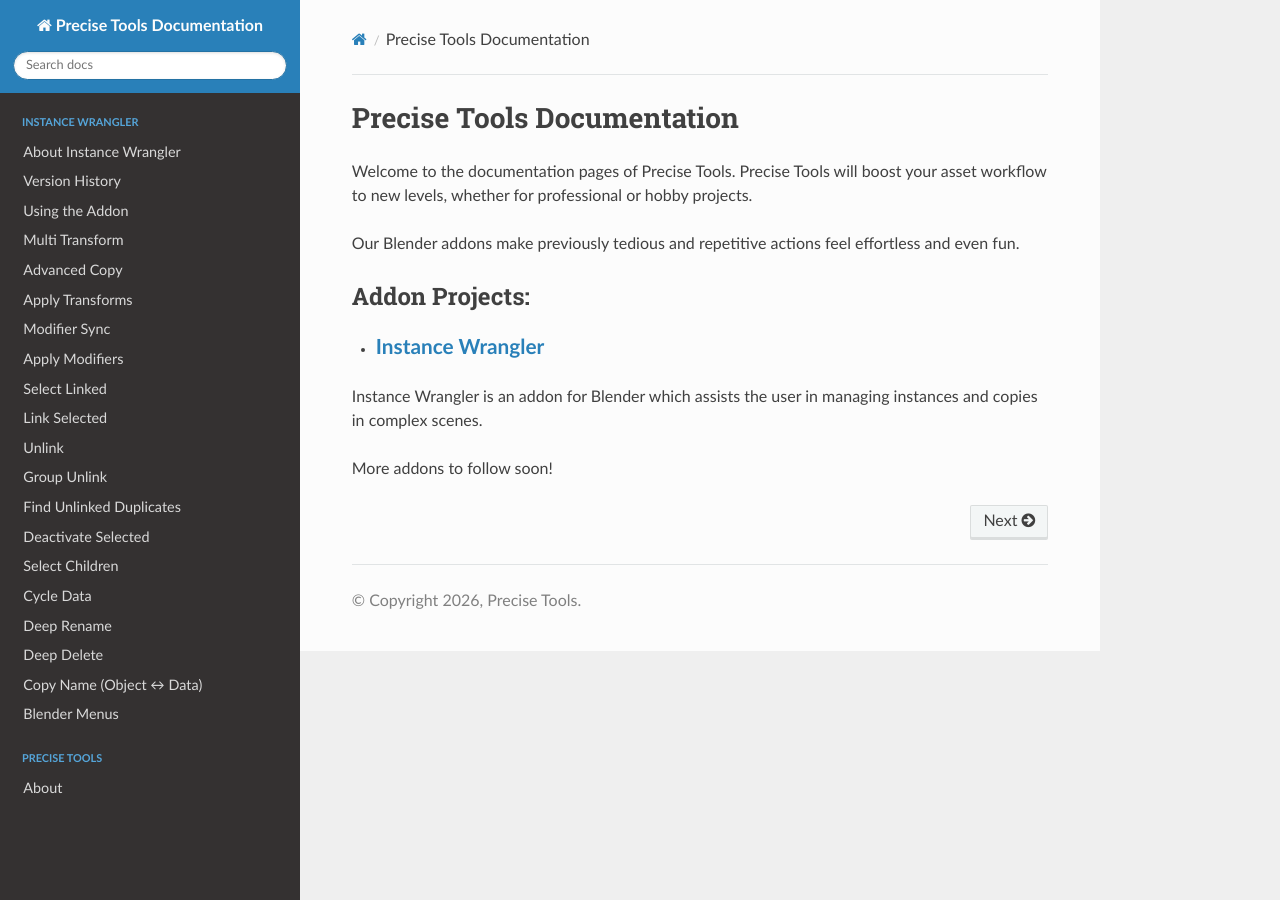
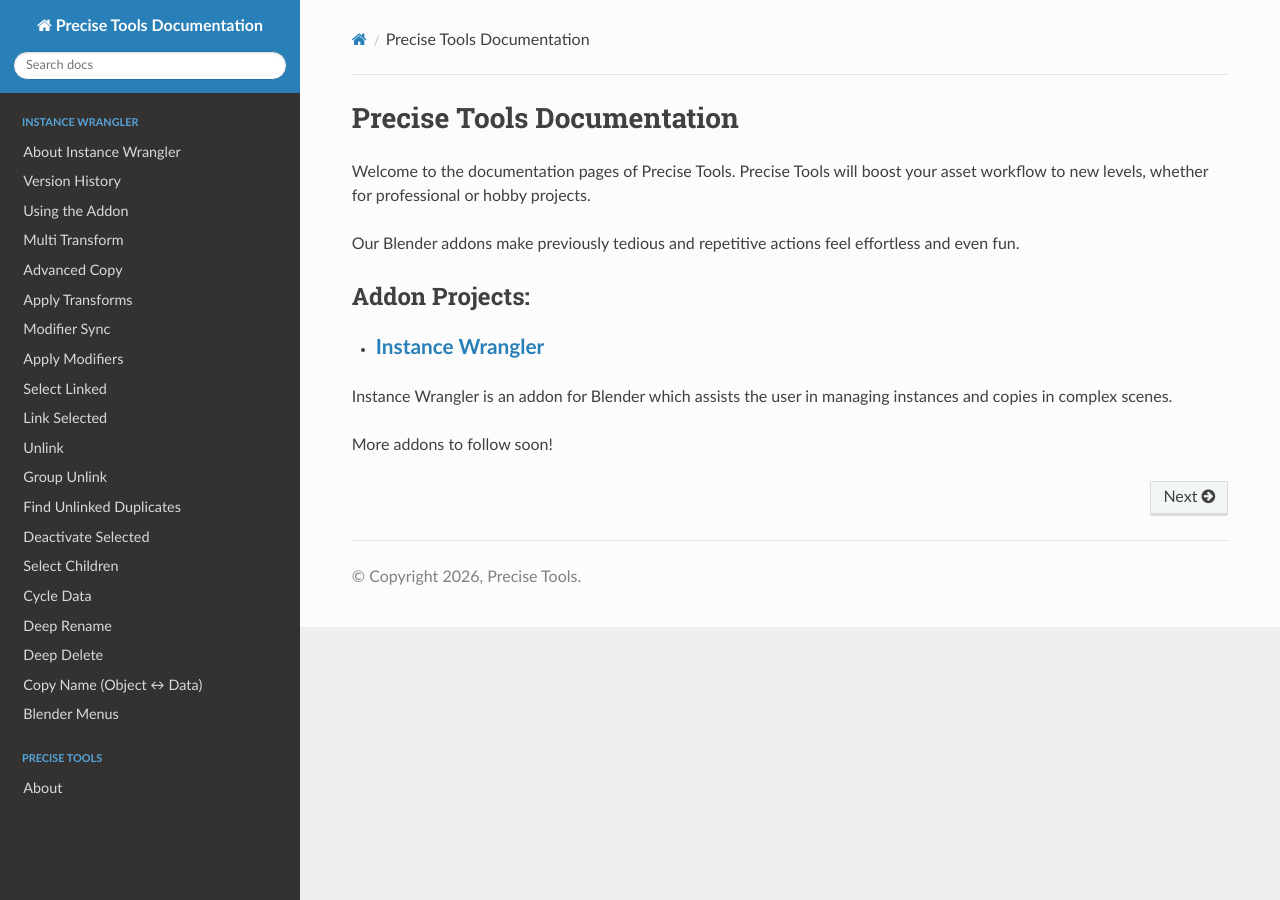
Before and after one commit to jb1981dev/Precise-Docs, a Sphinx documentation site: the page built from docs/source/index.rst, in a window 1280 px wide. Built offline with Sphinx 7.4.7 and the Read the Docs theme 3.1.0, drawn with Linux system fonts in a browser that asks for light colours.

Commit message:
Widen main content area on larger screens to improve readability

```diff
--- a/docs/source/_static/css/custom.css
+++ b/docs/source/_static/css/custom.css
@@ -27,3 +27,8 @@ p.caption {
 readthedocs-flyout {
     display: none !important;
 }
+
+/* Widen the main content area on larger screens (default is 800px) */
+.wy-nav-content {
+    max-width: 1100px;
+}
```
